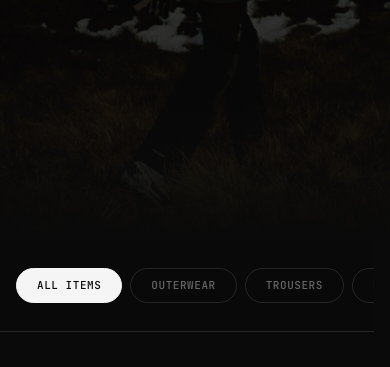
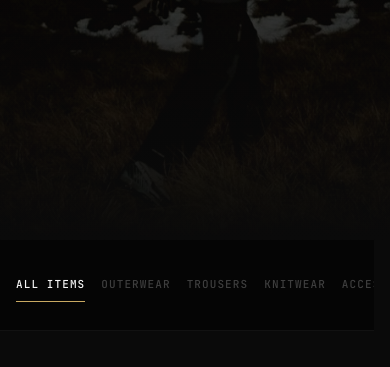
Before and after one commit to helpurselfreturn/shop, a website built with Vite: page index.html in a window 390 px wide. Shown: the part 477-844 px from the top of the page. Built offline with nearby package versions, Linux system fonts and the light colour scheme.

Commit message:
fix(styles): mobile double-tap (media hover) and redesign filter bar

```diff
--- a/src/style.css
+++ b/src/style.css
@@ -458,11 +458,13 @@ select {
   animation: fadeInUp 1s ease-out 0.9s both;
 }
 
+@media (hover: hover) {
   .hero-btn:hover {
     color: var(--text-primary);
     background: transparent;
     transform: translateY(-2px);
     box-shadow: 0 10px 30px rgba(255, 255, 255, 0.15);
+  }
 }
 
 .hero-btn:active {
@@ -477,22 +479,18 @@ select {
   position: sticky;
   top: var(--header-height);
   z-index: var(--z-sticky);
-  background: rgba(10, 10, 10, 0.95);
+  background: rgba(5, 5, 5, 0.85);
+  /* Darker, more transparent */
   backdrop-filter: blur(var(--blur-lg));
   -webkit-backdrop-filter: blur(var(--blur-lg));
   padding: var(--space-4) 0;
-  border-bottom: 1px solid var(--border-default);
+  border-bottom: 1px solid rgba(255, 255, 255, 0.05);
+  /* subtler border */
   overflow-x: auto;
   -webkit-overflow-scrolling: touch;
   scrollbar-width: none;
   -ms-overflow-style: none;
   width: 100%;
-  max-width: 100%;
-  border-radius: 0;
-  transform: none;
-  left: auto;
-  bottom: auto;
-  box-shadow: none;
 }
 
 .filter-bar-sticky::-webkit-scrollbar {
@@ -502,38 +500,48 @@ select {
 .filter-container {
   display: flex;
   align-items: center;
-  gap: var(--space-2);
-  padding: var(--space-2) var(--space-3);
+  gap: var(--space-4);
+  /* Increased gap */
+  padding: 0 var(--space-6);
   min-width: max-content;
 }
 
 .filter-chip {
   flex-shrink: 0;
-  padding: var(--space-2) var(--space-5);
-  font-family: var(--font-mono);
-  font-size: var(--text-xs);
+  padding: var(--space-2) 0;
+  /* Text-only look mostly */
+  font-family: var(--font-mono);
+  font-size: 11px;
+  /* Slightly smaller/sharper */
   font-weight: 500;
   text-transform: uppercase;
-  letter-spacing: var(--tracking-wide);
+  letter-spacing: 0.1em;
   color: var(--text-muted);
   background: transparent;
-  border: 1px solid var(--border-default);
-  border-radius: 100px;
+  border: none;
+  /* No border for cleaner look */
+  border-bottom: 1px solid transparent;
+  border-radius: 0;
+  /* Sharp edges */
   cursor: pointer;
   transition: all var(--transition-fast);
   white-space: nowrap;
-}
-
+  opacity: 0.6;
+}
+
+@media (hover: hover) {
   .filter-chip:hover {
     color: var(--text-primary);
-  border-color: var(--text-secondary);
-  background: var(--bg-tertiary);
+    opacity: 1;
+  }
 }
 
 .filter-chip.active {
-  color: var(--bg-primary);
-  background: var(--text-primary);
-  border-color: var(--text-primary);
+  color: var(--text-primary);
+  border-bottom-color: var(--accent-primary);
+  opacity: 1;
+  background: transparent;
+  /* Remove background on active */
 }
 
 /* ============================================
```
Lines whose indentation alone changed are shown as unchanged.
